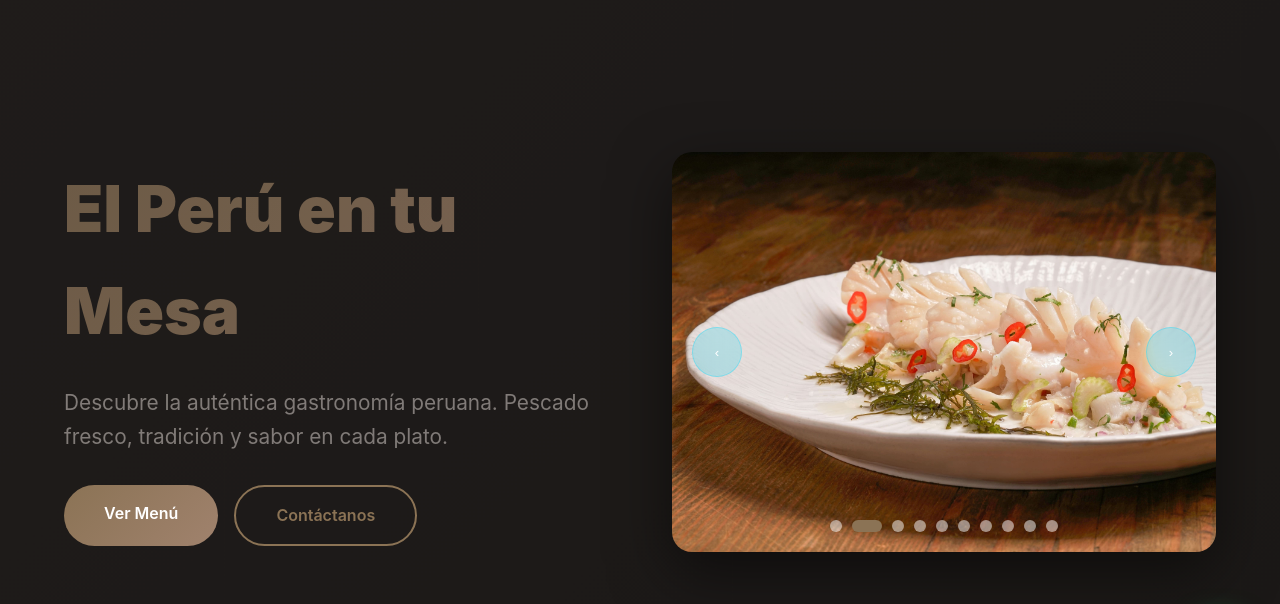
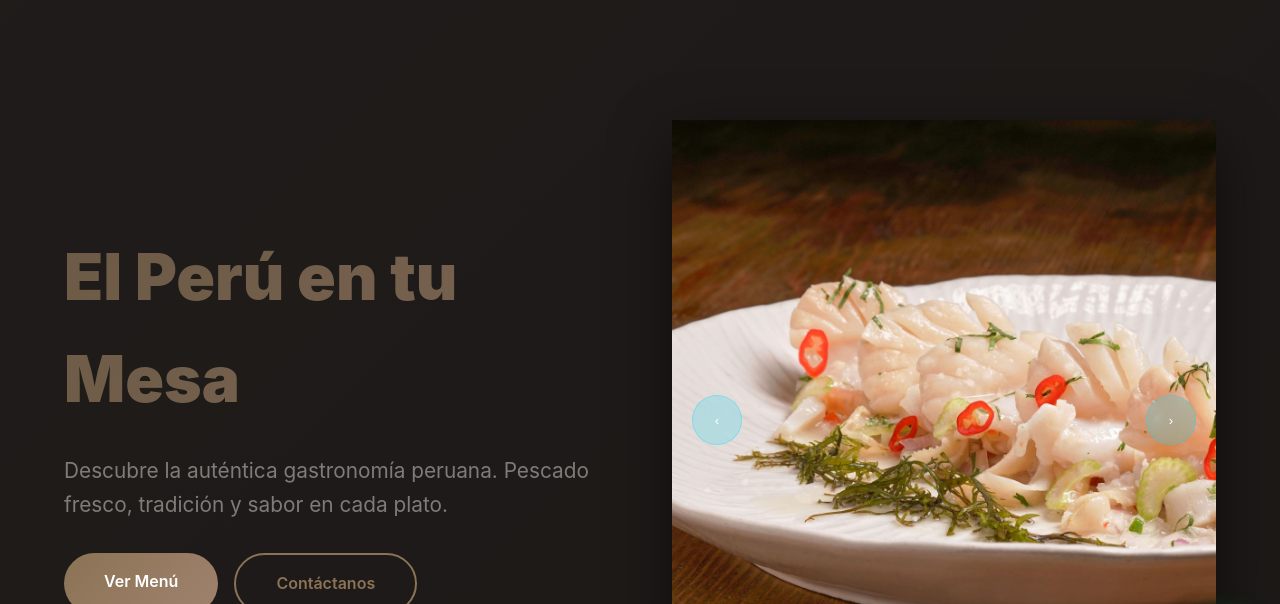
Before and after one commit to CESIL20/PICANTERIA-WEBSITE, a website: page index.html in a window 1280 px wide. Shown: the part 98-702 px from the top of the page. Drawn offline with Linux system fonts and the light colour scheme.

Commit message:
Update index.html

```diff
--- a/index.html
+++ b/index.html
@@ -310,9 +310,11 @@
     }
 
     .hero-carousel {
+      width: 100%;
+      max-width: 600px;
+      margin: 0 auto;
       position: relative;
       border-radius: 20px;
-      overflow: hidden;
       box-shadow: 0 20px 60px rgba(0, 0, 0, 0.5);
       animation: fadeInRight 0.8s ease-out 0.3s backwards;
     }
@@ -320,7 +322,7 @@
     .carousel-container {
       position: relative;
       width: 100%;
-      height: 400PX;
+      height: 600PX;
       overflow: hidden;
     }
 
```
